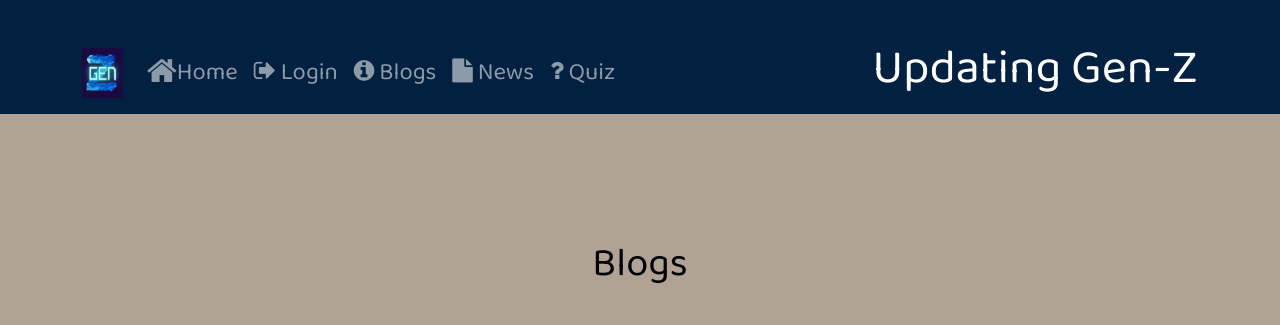
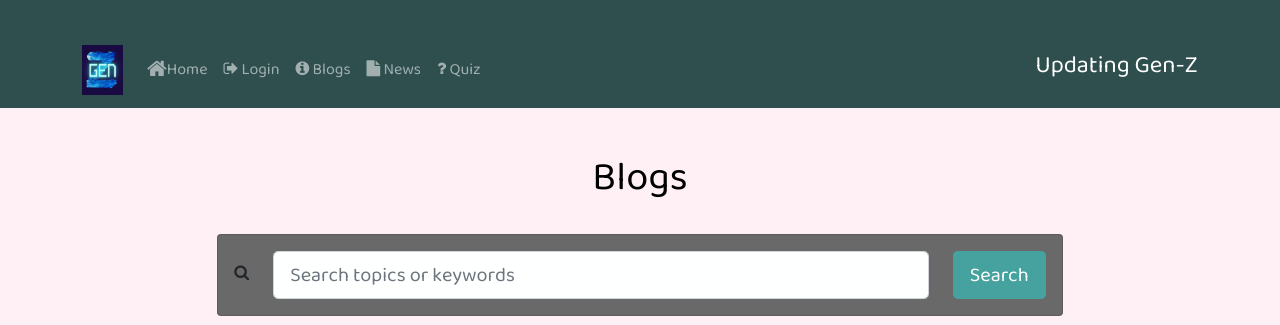
Before and after one commit to riya-ingale/Updating-Gen-Z, a Flask app: page /allblogs in a window 1280 px wide. Shown: the top 325 px of the page. Run offline with Flask 2, Linux system fonts and the light colour scheme; data comes from the database, SQL or seed files in the repository; some libraries are stand-ins or nearby versions.

Commit message:
Theme Exp

```diff
--- a/Static/Css/blog.css
+++ b/Static/Css/blog.css
@@ -2,13 +2,14 @@
 /* This pen */
 body {
   font-family: "Baloo 2", cursive;
-  font-size: 1.5em;
   color: #ffffff;
   text-rendering: optimizeLegibility;
-  background: #B1A296;
+  background: #FFF0F5;
   font-weight: initial;
 }
-
+li.nav-item{
+  font-size: medium !important;
+}
 a, a:hover {
   text-decoration: none;
   transition: color 0.3s ease-in-out;
@@ -29,7 +30,7 @@ a, a:hover {
 .postcard {
   flex-wrap: wrap;
   display: flex;
-  background-color: #1E4258;
+  background-color: #696969;
   box-shadow: 0 4px 21px -12px rgba(0, 0, 0, 0.66);
   border-radius: 10px;
   margin: 0 0 2rem 0;
@@ -65,7 +66,7 @@ a, a:hover {
   height: 10px;
   margin: 10px 0;
   border-radius: 5px;
-  background-color: #424242;
+  background-color: #ac3b61;
   transition: width 0.2s ease;
 }
 .postcard .postcard__text {
--- a/Static/Css/quiz.css
+++ b/Static/Css/quiz.css
@@ -2,6 +2,10 @@ body {
     background: #B1A296;
     font-size: 0.5em;
 }
+
+li.nav-item{
+    font-size: medium !important;
+  }
 
 label.radio {
     cursor: pointer
--- a/Templates/blogs.html
+++ b/Templates/blogs.html
@@ -13,7 +13,7 @@
 </head>
 <body>
 	<header>
-	    <nav class="navbar navbar-dark navbar-expand-sm fixed-top" style="background: #022140;">
+	    <nav class="navbar navbar-dark navbar-expand-sm fixed-top" style="background: #2F4F4F;">
 	        <div class="container">
 	                <button class="navbar-toggler" type="button" data-toggle="collapse" data-target="#Navbar">
 	                  <span class="navbar-toggler-icon"></span>
@@ -30,8 +30,7 @@
 						<li class="nav-item"><a class="nav-link" href="/login"><i class="fa fa-sign-out"></i> </span>Login</a></li>
 						{% endif %}
 
-						<li class="nav-i
-						tem"><a class="nav-link" href="/allblogs"><i class="fa fa-info-circle"></i> </span>Blogs</a></li>
+						<li class="nav-item"><a class="nav-link" href="/allblogs"><i class="fa fa-info-circle"></i> </span>Blogs</a></li>
 
 						{% if current_user.is_authenticated %}
 						  <li class="nav-item"><a class="nav-link" href="/addblog/{{current_user.id}}"><i class="fa fa-address-card"></i> </span>Add Blog</a></li>
@@ -60,7 +59,7 @@
 						</ul>
 	            </div>
 	            <div>
-	             <h1 style="color: white;font-size: 2em;"> Updating Gen-Z</h1>
+	             <h1 style="color: #fff;font-size: 1.5em;"> Updating Gen-Z</h1>
 	            </div>
 	        </div>
 	    </nav>
@@ -70,22 +69,22 @@
 <p><br></p>
 <p><br></p>
 <p>
-	<div class="row justify-content-center" style="margin-top: 100px;">
+	<div class="row justify-content-center" style="margin-top: 50px;">
     <div class="col-12 col-md-10 col-lg-8">
       <h1 style="color: #000;text-align: center;">Blogs</h1><br>
-        <form class="card card-sm" style="background-color: #585C61;" method="POST">
+        <form class="card card-sm" style="background-color: #696969;" method="POST">
             <div class="card-body row no-gutters align-items-center">
 
                 <div class="col-auto">
-                    <i class="fa fa-search h4 text-body" style="color: #fff;"></i>
+                    <i class="fa fa-search h4 text-body" style="color: #edc7b7;"></i>
                 </div>
                 <!--end of col-->
                 <div class="col">
-                    <input name="query" class="form-control form-control-lg form-control-borderless" type="search" placeholder="Search topics or keywords" style="background-color: #B1A296;"/>
+                    <input name="query" class="form-control form-control-lg form-control-borderless" type="search" placeholder="Search topics or keywords" style="background-color: #feffff;"/>
                 </div>
                 <!--end of col-->
                 <div class="col-auto">
-                    <button class="btn btn-lg" formaction="/searchblogs" type="submit" style="background-color: #1E4258;color: #fff;">Search</button>
+                    <button class="btn btn-lg" formaction="/searchblogs" type="submit" style="background-color: #45a29e;color: #fff;">Search</button>
                 </div>
                 <!--end of col-->
             </div>
--- a/Templates/quiz.html
+++ b/Templates/quiz.html
@@ -43,7 +43,7 @@
 	                </ul>
 	            </div>
 	            <div>
-	             <h1 style="color: white;font-size: 1.5em;"> Updating Gen-Z</h1>
+	             <h1 style="color: white;font-size: 1.5rem;"> Updating Gen-Z</h1>
 	            </div>
 	        </div>
 	    </nav>
```
